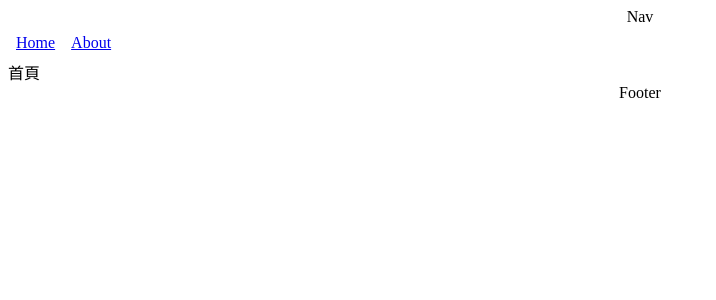
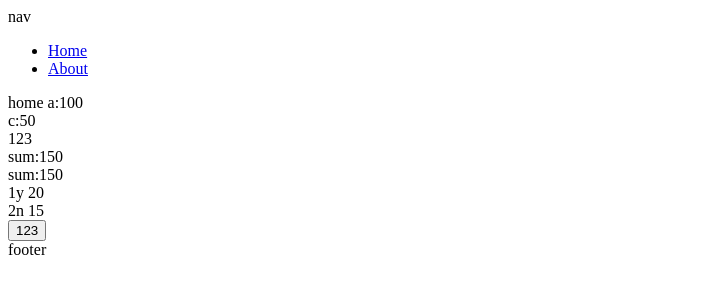
Before and after one commit to yuhsiang237/vue3-cheatsheet, a Vue app in the folder app/: page / in a window 1280 px wide. Shown: the top 300 px of the page, without its empty margins (0-716 px from the left). Built offline with nearby package versions, Linux system fonts and the light colour scheme.

Commit message:
增加分頁內容、路由

```diff
--- a/app/src/components/Footer.vue
+++ b/app/src/components/Footer.vue
@@ -1,15 +1,15 @@
 <template>
-  <footer>Footer</footer>
-</template>
+  <div>footer</div>
+ </template>
+ <script>
+ import {  } from 'vue'
+ export default {
+   name: 'app-footer',
+   props: {
+     msg: String
+   },
+   setup(){
 
-<script>
-export default {
-  name: 'v-footer'
-}
-</script>
-
-<style>
-  footer{
-    text-align: center;
-  }
-</style>
+   }
+ }
+ </script>
--- a/app/src/components/Nav.vue
+++ b/app/src/components/Nav.vue
@@ -1,35 +1,24 @@
 <template>
-  <nav>Nav</nav>
+  <div>nav</div>
   <ul>
-    <li>  <router-link to="/">Home</router-link></li>
-    <li><router-link to="/about">About</router-link></li>
+    <li>
+      <router-link to="/">Home</router-link>
+    </li>
+    <li>
+      <router-link to="/about/30">About</router-link>
+    </li>
   </ul>
+</template>
+<script>
+import {  } from 'vue'
 
-</template>
+export default {
+  name: 'app-nav',
+  props: {
+    msg: String
+  },
+  setup(){
 
-<script>
-export default {
-  name: 'v-nav'
+  }
 }
 </script>
-
-<style>
-  nav{
-    text-align: center;
-  }
-  ul {
-  list-style-type: none;
-  margin: 0;
-  padding: 0;
-  overflow: hidden;
-  }
-
-  li {
-    float: left;
-  }
-
-  li a {
-    display: block;
-    padding: 8px;
-  }
-</style>
--- a/app/src/main.js
+++ b/app/src/main.js
@@ -10,7 +10,7 @@ const router = VueRouter.createRouter({
 history: VueRouter.createWebHistory(),
 routes:[
         { path: '/', component: Home },
-        { path: '/about', component: About },
+        { path: '/about/:id', component: About },
         { path: '/:pathMatch(.*)*', component: NotFound },
     ]
 })
--- a/app/src/views/About.vue
+++ b/app/src/views/About.vue
@@ -1,9 +1,20 @@
 <template>
-  <div>關於頁面</div>
+ <div>
+   about4
+   {{ $route.params.id }}
+   {{ $route.query.utm_source}}
+   {{ $route.query.utm_medium}}
+ </div>
 </template>
+<script>
+import {  } from 'vue'
+export default {
+  name: 'app-about',
+  props: {
+    msg: String
+  },
+  setup(){
 
-<script>
-export default {
-  name: 'V-About'
+  }
 }
 </script>
--- a/app/src/views/Home.vue
+++ b/app/src/views/Home.vue
@@ -1,9 +1,47 @@
 <template>
-  <div>首頁</div>
+  <div>home
+    a:{{a}}<br/>
+    c:{{c}}<br/>
+    123
+    <div>sum:{{a + c}}</div>
+    <div>sum:{{sum}}</div>
+    <div v-for="item in b.list" :key="item.id">
+      {{item.id}}{{item.name}} {{item.price}}
+    </div>
+    <button @click="test">123</button>
+  </div>
+
 </template>
-
 <script>
+import { ref , reactive, computed } from 'vue'
 export default {
-  name: 'V-Home'
+  name: 'app-home',
+  props: {
+    msg: String
+  },
+  setup(){
+    const a = ref(100);
+    const b = reactive({
+      list:[
+        {id:1,name:'y',count:3,price:20},
+        {id:2,name:'n',count:5,price:15}
+      ]
+    })
+    const c = ref(50)
+    const sum = computed(()=>{
+      return a.value+c.value
+    })
+    function test()
+    {
+      alert('test')
+    }
+    return {
+      a,
+      b,
+      test,
+      c,
+      sum
+    }
+  }
 }
 </script>
--- a/app/src/views/NotFound.vue
+++ b/app/src/views/NotFound.vue
@@ -1,9 +1,15 @@
 <template>
-  <div>404頁面找不到路由</div>
+<div>not found</div>
 </template>
+<script>
+import { } from 'vue'
+export default {
+  name: 'app-not-found',
+  props: {
+    msg: String
+  },
+  setup(){
 
-<script>
-export default {
-  name: 'v-notfound'
+  }
 }
 </script>
```
Also changed, not shown: 2 other files (tests, documents, lock files or other folders).
